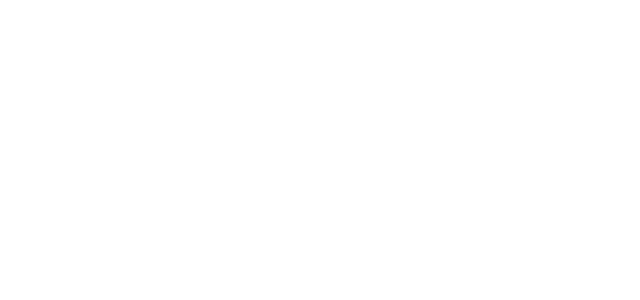
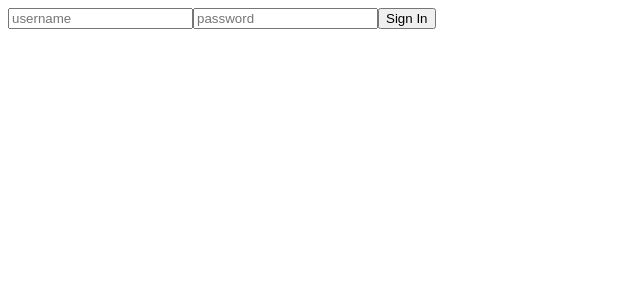
Before and after one commit to craigmckeachie/a9_demos, an Angular app: page / in a window 1280 px wide. Shown: the top 300 px of the page, without its empty margins (0-640 px from the left). Built offline with nearby package versions, Linux system fonts and the light colour scheme.

Commit message:
completed

```diff
--- a/src/app/app.component.ts
+++ b/src/app/app.component.ts
@@ -3,8 +3,18 @@
 @Component({
   selector: 'app-root',
   template: `
-
+    <div *ngIf="!isSignedIn">
+      <input type="text" placeholder="username" />
+      <input type="text" placeholder="password" />
+      <button (click)="signIn()">Sign In</button>
+    </div>
+    <div *ngIf="isSignedIn">Welcome back friend.</div>
   `,
   styles: []
 })
-export class AppComponent {}
+export class AppComponent {
+  isSignedIn = false;
+  signIn() {
+    this.isSignedIn = true;
+  }
+}
```
